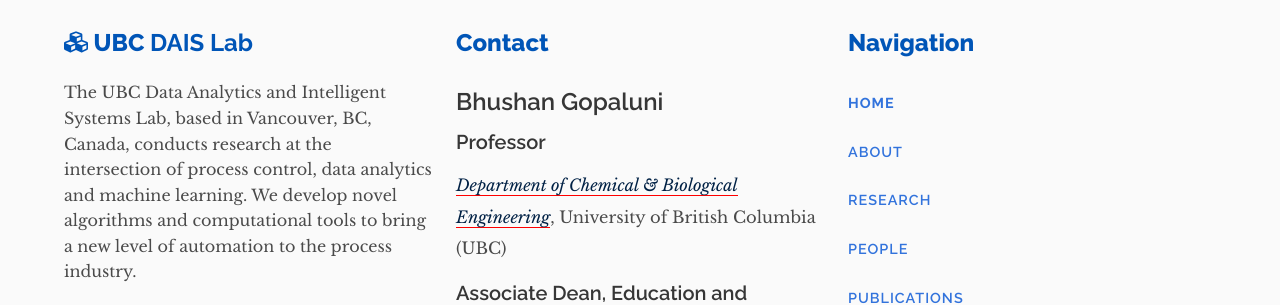
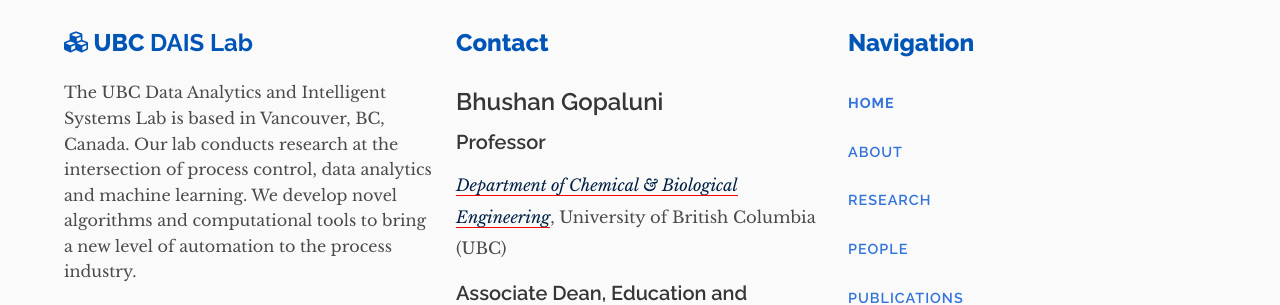
Before and after one commit to daisubc/daisubc.github.io, a Jekyll site: the page built from _profiles/Riley Ballachay.md, in a window 1280 px wide and 900 px high, scrolled down 1726 px. Shown: the part 178-483 px from the top of the window. Built offline with Jekyll 4.4.1, drawn with Linux system fonts in a browser that asks for light colours; nearby versions of some CDN libraries.

Commit message:
tweak layout

```diff
--- a/_config.yml
+++ b/_config.yml
@@ -7,8 +7,11 @@ labshortname: DAIS Lab
 unishortname: UBC
 url: "https://dais.chbe.ubc.ca" # the base hostname & protocol for your site, e.g. http://example.com
 github_username: daisubc
-footer_desc: The UBC Data Analytics and Intelligent Systems Lab, based in Vancouver, BC, Canada, conducts research at the intersection of process control, data analytics
-  and machine learning. We develop novel algorithms and computational tools
+footer_desc: |
+  The UBC Data Analytics and Intelligent Systems Lab is based in Vancouver, BC, Canada. Our lab conducts research at the intersection of process control, data analytics
+  and machine learning.
+
+  We develop novel algorithms and computational tools
   to bring a new level of automation to the process industry.
 
 # Your name
--- a/_layouts/default.html
+++ b/_layouts/default.html
@@ -31,7 +31,10 @@
             <hr>
             <p class="subtitle is-4"> We develop <b>novel algorithms</b> and <b>computational tools</b> to bring a new level of automation to the process industry.</p>
             <p class="title no-deco">
-              <a href="{{ site.baseurl }}/research/" class="button is-sans-serif is-link">Research Overview</a>
+              <div class="buttons">
+                <a href="{{ site.baseurl }}/research/" class="button is-sans-serif is-link"><i class="fas fa-microscope"></i>&nbsp; Research Overview</a>
+                <a href="{{ site.baseurl }}/news/" class="button is-sans-serif is-info"><i class="fas fa-newspaper"></i>&nbsp; Latest News</a>
+              </div>
             </p>
           </div>
           <div class="column">
--- a/_layouts/home.html
+++ b/_layouts/home.html
@@ -10,10 +10,6 @@ layout: default
     </section>
 
     <hr>
-<!--     <section>
-      {% include industries.html %}
-    </section>
-    <hr> -->
 
     <section>
       <div class="content">
```
Also changed, not shown: _data/alumni.yml (+7 -0 lines), _profiles/Riley Ballachay.md (+2 -1 lines).
